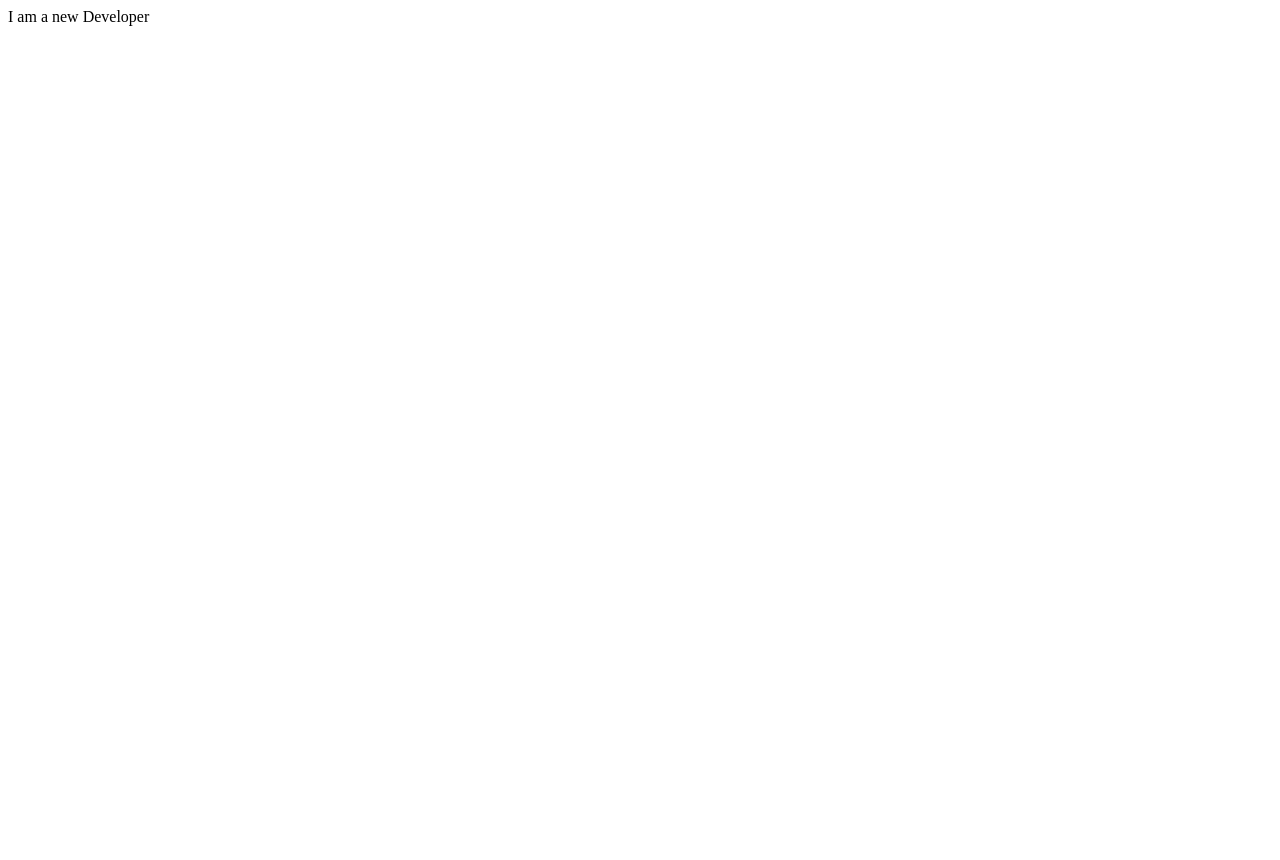
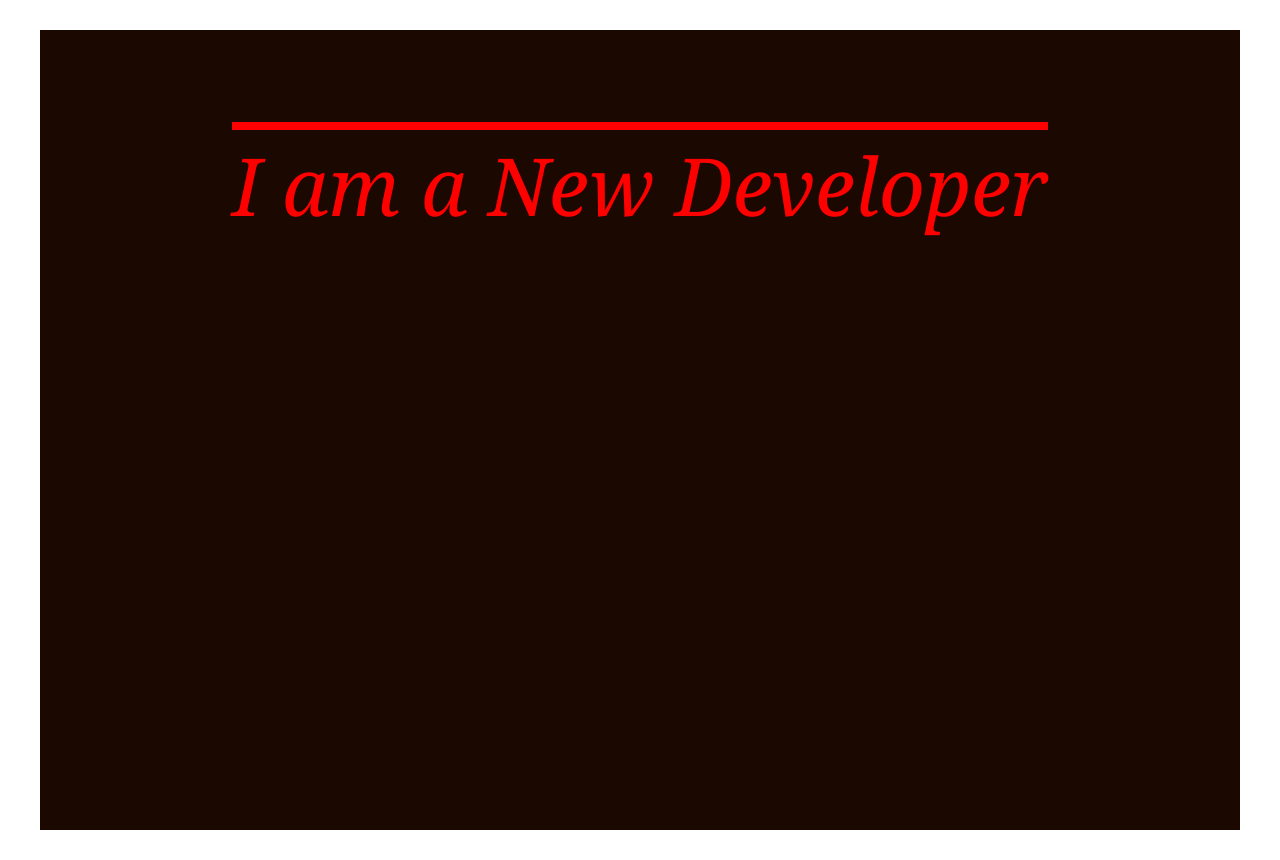
Before and after one commit to NURALAM11/conceptual-session-1, a plain HTML site: page index.html in a window 1280 px wide. Before the commit the page ends 800 px from the top, so only its background shows below. Drawn offline with Linux system fonts and the light colour scheme.

Commit message:
creat a section with header

```diff
--- a/index.html
+++ b/index.html
@@ -5,8 +5,11 @@
     <meta name="viewport" content="width=device-width, initial-scale=1.0">
     <title>Conceptual Session 1</title>
     <link rel="stylesheet" href="style/style.css">
+
 </head>
 <body>
-    I am a new Developer
+    <div id="heading">
+        <h1>I am a New Developer</h1>
+    </div>
 </body>
 </html>
--- a/style/style.css
+++ b/style/style.css
@@ -0,0 +1,22 @@
+*{
+    margin: 0;
+    padding: 0;
+}
+h1{
+    color: red;
+    font-style: italic;
+    font-weight: lighter;
+    font-family: Georgia, 'Times New Roman', Times, serif;
+
+    text-decoration: overline;
+    font-size: 80px;
+    text-align: center;
+}
+#heading{
+    background-color: rgb(27, 8, 1);
+    height: 600px;
+    padding: 100px 50px;
+    width: 1100px;
+    margin: 30px auto;
+
+}
```
